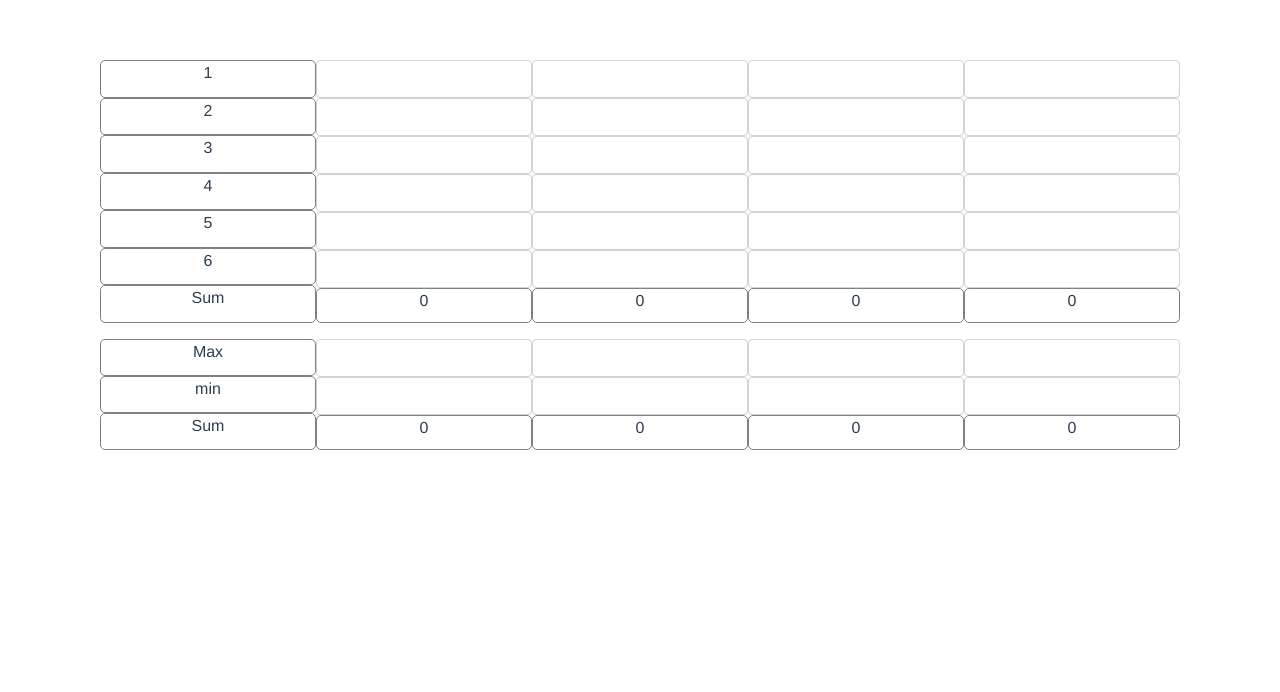
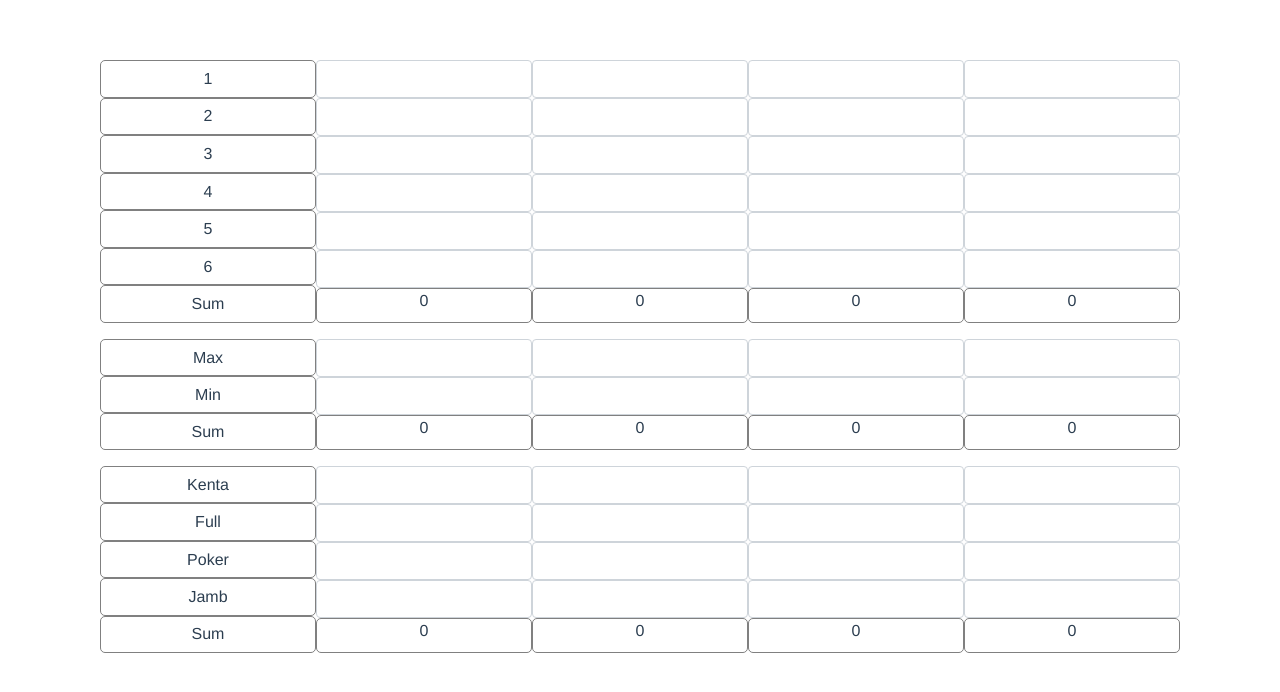
Before and after one commit to miklavcj/kocke-app, a Vue app: page / in a window 1280 px wide. Shown: the top 692 px of the page. Built offline with nearby package versions, Linux system fonts and the light colour scheme.

Commit message:
Added Special fields

```diff
--- a/src/App.vue
+++ b/src/App.vue
@@ -11,14 +11,21 @@
           <b-col><numbers :numbers="numbersN"></numbers></b-col>
         </b-row>
 
-        <b-row class="no-gutters">
-          <b-col class=""><tags :tags="minMaxTags"></tags></b-col>
-          <b-col class=""><min-max :numbers="numbersDown" :minMax="minMaxDown"></min-max></b-col>
-          <b-col class=""><min-max :numbers="numbersMixed" :minMax="minMaxMixed"></min-max></b-col>
-          <b-col class=""><min-max :numbers="numbersUp" :minMax="minMaxUp"></min-max></b-col>
-          <b-col class=""><min-max :numbers="numbersN" :minMax="minMaxN"></min-max></b-col>
+        <b-row class="no-gutters mb-3">
+          <b-col><tags :tags="minMaxTags"></tags></b-col>
+          <b-col><min-max :numbers="numbersDown" :minMax="minMaxDown"></min-max></b-col>
+          <b-col><min-max :numbers="numbersMixed" :minMax="minMaxMixed"></min-max></b-col>
+          <b-col><min-max :numbers="numbersUp" :minMax="minMaxUp"></min-max></b-col>
+          <b-col><min-max :numbers="numbersN" :minMax="minMaxN"></min-max></b-col>
         </b-row>
 
+         <b-row class="no-gutters">
+          <b-col><tags :tags="specialTags"></tags></b-col>
+          <b-col><special  :special="specialDown"></special></b-col>
+          <b-col><special  :special="specialMixed"></special></b-col>
+          <b-col><special  :special="specialUp"></special></b-col>
+          <b-col><special :special="specialN"></special></b-col>
+        </b-row>
       </b-container>
     </b-container>
   </div>
@@ -40,7 +47,8 @@ export default {
   },
   data: () => ({
     numberTags: [1, 2, 3, 4, 5, 6, "Sum"],
-    minMaxTags: ["Max","min", "Sum"],
+    minMaxTags: ["Max","Min", "Sum"],
+    specialTags: ["Kenta","Full", "Poker", "Jamb", "Sum"],
     numbersDown: {
       storageKey: "numbersDown",
       one: null,
--- a/src/components/MinMax.vue
+++ b/src/components/MinMax.vue
@@ -1,11 +1,11 @@
 <template>
   <div>
     <div>
-      <b-form-input  type="number"  v-model.number="mM.max" @change="updateObject()" ></b-form-input>
+      <b-form-input class="input" type="number"  v-model.number="mM.max" @change="updateObject()" ></b-form-input>
     </div>
 
     <div>
-      <b-form-input  type="number"  v-model.number="mM.min" @change="updateObject()" ></b-form-input>
+      <b-form-input class="input" type="number"  v-model.number="mM.min" @change="updateObject()" ></b-form-input>
     </div>
 
     <div class="box">{{ minMaxSum || "0" }}</div>
@@ -56,6 +56,9 @@ export default {
 
 <style scoped>
 
+.input {
+  text-align: center;
+}
 
 .box {
   text-align: center;
--- a/src/components/Numbers.vue
+++ b/src/components/Numbers.vue
@@ -2,7 +2,7 @@
   <div>
 
     <div>
-    <b-form-select v-model.number="nms.one" class="custom-select plain mb-0 text-center"   @change="updateObject()">
+    <b-form-select v-model.number="nms.one" class="custom-select plain mb-0"   @change="updateObject()">
       <b-form-select-option :value="null"></b-form-select-option>
       <b-form-select-option value="0" >0</b-form-select-option>
       <b-form-select-option value="1" >1</b-form-select-option>
@@ -139,11 +139,13 @@ export default {
 </script>
 
 <style scoped>
+
 .custom-select{
 background: none !important;
 text-align: center !important;
-text-align-last:center;
+text-align-last:center !important;
 }
+
 .box {
   text-align: center;
   width: 100%;
--- a/src/components/Special.vue
+++ b/src/components/Special.vue
@@ -1,25 +1,29 @@
 <template>
   <div>
+
     <div>
-      <select v-model.number="spl.kenta" @change="updateObject">
-        <option>0</option>
-        <option>46</option>
-        <option>56</option>
-        <option>66</option>
-      </select>
+    <b-form-select v-model.number="spl.kenta" class="custom-select plain mb-0"   @change="updateObject()">
+      <b-form-select-option :value="null"></b-form-select-option>
+      <b-form-select-option value="0" >0</b-form-select-option>
+      <b-form-select-option value="46" >46</b-form-select-option>
+      <b-form-select-option value="56" >56</b-form-select-option>
+      <b-form-select-option value="66" >66</b-form-select-option>
+    </b-form-select>
+     </div>
+
+     <div>
+      <b-form-input class="input" type="number" v-model.number="spl.full" @change="updateObject()" ></b-form-input>
     </div>
 
-    <div>
-      <input type="number" v-model.number="spl.full" @change="updateObject" />
+     <div>
+      <b-form-input class="input" type="number" v-model.number="spl.poker" @change="updateObject()" ></b-form-input>
     </div>
 
-    <div>
-      <input type="number" v-model.number="spl.poker" @change="updateObject" />
+     <div>
+      <b-form-input class="input" type="number" v-model.number="spl.jamb" @change="updateObject()" ></b-form-input>
     </div>
 
-    <div>
-      <input type="number" v-model.number="spl.jamb" @change="updateObject" />
-    </div>
+
 
     <div class="box">{{ splSum || "0" }}</div>
   </div>
@@ -72,24 +76,22 @@ export default {
 </script>
 
 <style scoped>
-.box,
-select,
-input {
-  text-align: center;
-  width: 80px;
-  height: 40px;
-  border: 1px solid black;
+
+.custom-select{
+background: none !important;
+text-align: center !important;
+text-align-last:center !important;
 }
 
-select {
-  /* for Firefox */
-  -moz-appearance: none;
-  /* for Chrome */
-  -webkit-appearance: none;
+.input {
+  text-align: center;
 }
 
-/* For IE10 */
-select::-ms-expand {
-  display: none;
+.box {
+  text-align: center;
+  width: 100%;
+  height: 35px;
+  border: 1px solid grey;
+  border-radius: 5px;
 }
 </style>
--- a/src/components/Tags.vue
+++ b/src/components/Tags.vue
@@ -1,7 +1,7 @@
 <template>
 <div class="d-flex flex-column justify-content-between big-div">
-    <div class="small-div" v-for="item,index in tags" :key="index">
-        {{item}}
+    <div class="d-flex align-items-center justify-content-center small-div" v-for="item,index in tags" :key="index">
+     {{item}}
     </div>
 </div>
 
@@ -28,8 +28,12 @@ export default {
 .small-div {
     border: 1px solid grey;
   border-radius: 5px;
+  /* height: calc(100%/); */
+  flex-grow:1;
 
-  flex-grow:1;
+
 }
 
+
+
 </style>
```
